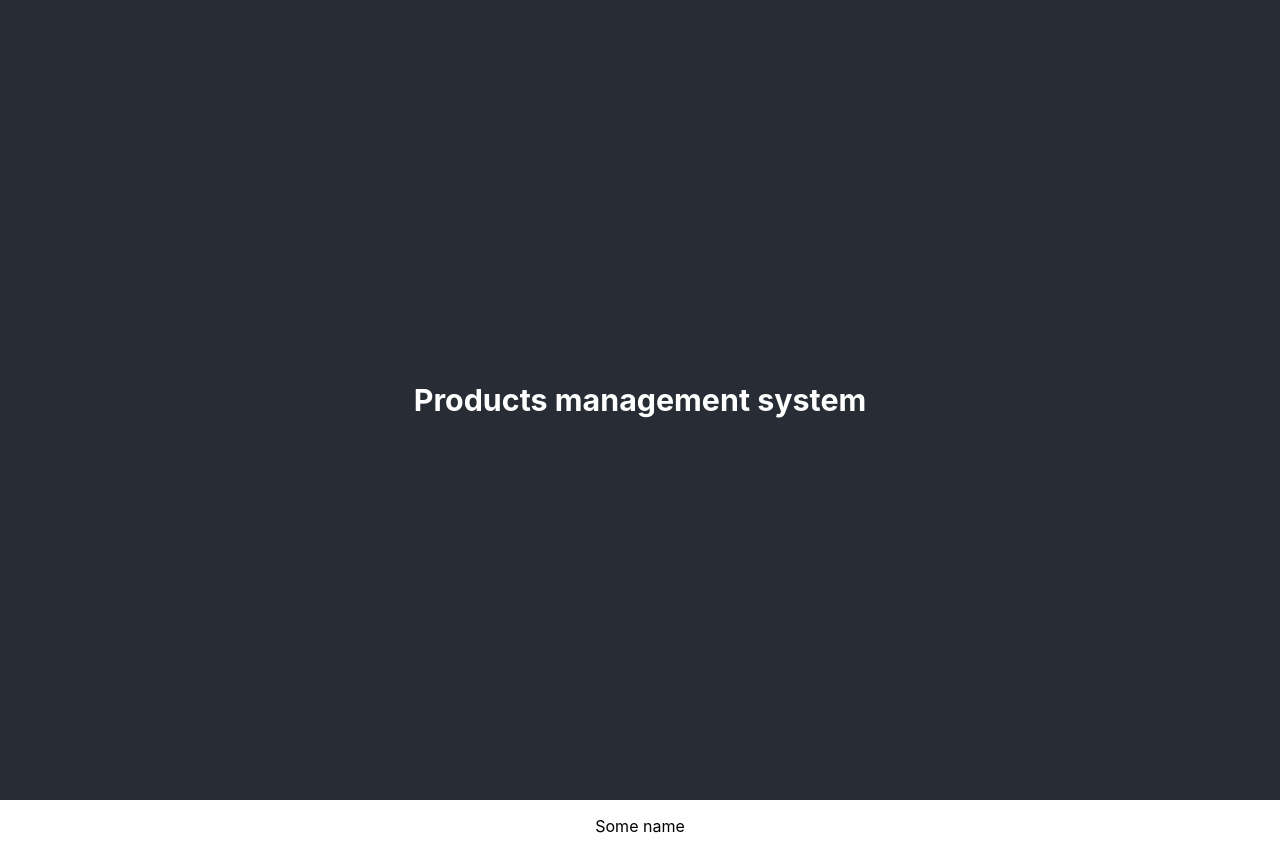
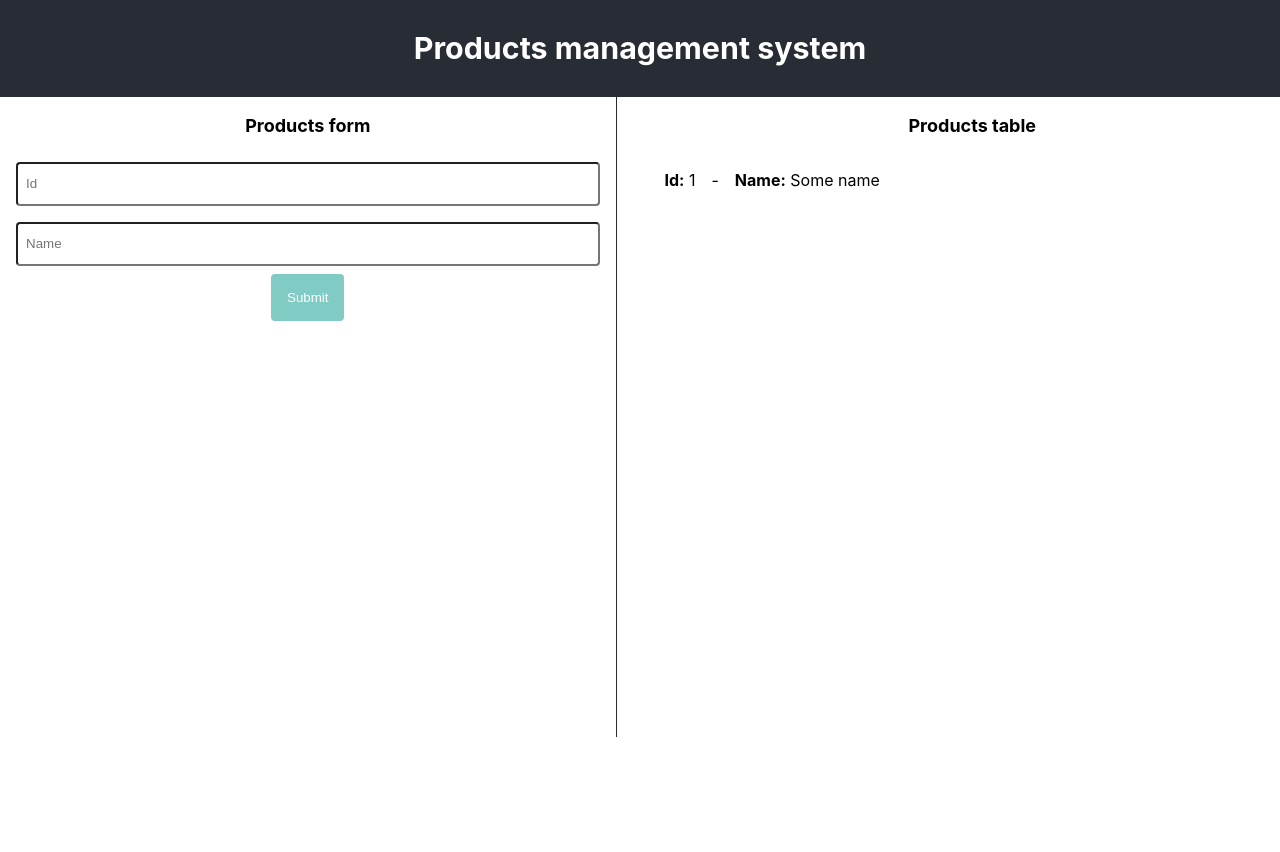
Before and after one commit to AndresAusecha/ProductsManagement, a React (Create React App) app: page / in a window 1280 px wide. After the commit the page ends 800 px from the top, so only its background shows below. Built offline with nearby package versions, Linux system fonts and the light colour scheme.

Commit message:
add styles and implement redux management correctly

```diff
--- a/src/App.css
+++ b/src/App.css
@@ -15,7 +15,6 @@
 
 .App-header {
   background-color: #282c34;
-  min-height: 100vh;
   display: flex;
   flex-direction: column;
   align-items: center;
@@ -24,15 +23,72 @@
   color: white;
 }
 
-.App-link {
-  color: #61dafb;
+.App-body {
+  display: flex;
+  min-height: 80vh;
+  height: 100%;
 }
 
-@keyframes App-logo-spin {
-  from {
-    transform: rotate(0deg);
-  }
-  to {
-    transform: rotate(360deg);
-  }
+.App-body-products-form {
+  flex: 1;
+  border-right: 1px solid #282c34;
 }
+
+.App-body-products-form-heading {
+  font-size: large;
+  font-weight: bold;
+}
+
+.App-body-products-form-fields {
+  display: flex;
+  flex-direction: column;
+  justify-content: center;
+}
+
+.App-body-products-form-fields input {
+  min-height: 1.5rem;
+  margin: 0.5rem 1rem;
+  padding: 0.5rem;
+  border-radius: 0.25rem;
+}
+
+.App-body-products-form-fields-submit-container {
+  display: flex;
+  justify-content: center;
+}
+
+.App-body-products-form-fields-submit-container button {
+  max-width: max-content;
+  padding: 1rem;
+  background-color: #00897B;
+  color: white;
+  border: none;
+  border-radius: 0.25rem;
+}
+
+.App-body-products-form-fields-submit-container button:disabled {
+  background-color: #80CBC4;
+}
+
+.App-body-products-form-fields-submit-container button:hover:not(:disabled) {
+  cursor: pointer;
+  background-color: #004D40;
+}
+
+.App-body-products-table {
+  flex: 1;
+  margin-left: 3rem;
+}
+
+.App-body-products-table-heading {
+  font-size: large;
+  font-weight: bold;
+}
+
+.App-body-products-table-row {
+  display: flex;
+}
+
+.App-body-products-table-row > p {
+  margin-right: 1rem;
+}
--- a/src/App.tsx
+++ b/src/App.tsx
@@ -1,20 +1,51 @@
-import React from 'react';
+import { useState } from 'react';
 import './App.css';
-import { useAppSelector } from './store/hooks';
-import { Product } from './store/productsSlice';
+import { useAppSelector, useAppDispatch } from './store/hooks';
+import { add, Product } from './store/productsSlice';
 
 function App() {
   const products = useAppSelector((state) => state.products.products);
-  console.log(products);
+  const [idValue, setIdValue] = useState(0);
+  const [nameValue, setNameValue] = useState('');
+  const dispatch = useAppDispatch();
+
+  const onClickHandler = () => {
+    const newProduct: Product = { id: idValue, name: nameValue };
+    dispatch(
+      add(newProduct)
+    );
+  }
+
   return (
     <div className="App">
-      <header className="App-header">
+      <div className="App-header">
         <h3>
           Products management system
         </h3>
-      </header>
-      <div>
-        {products.map((prod: Product) => <p>{prod.name}</p>)}
+      </div>
+      <div className="App-body">
+      <div className="App-body-products-form">
+        <p className="App-body-products-form-heading">Products form</p>
+        <div className="App-body-products-form-fields">
+          <input type="number" placeholder="Id" onChange={({ target: { value } }) => setIdValue(parseInt(value)) } />
+          <input type="text" placeholder="Name" onChange={({ target: { value } }) => setNameValue(value) } />
+          <div className="App-body-products-form-fields-submit-container">
+            <button className="submit" disabled={idValue === 0 || nameValue === ''} onClick={onClickHandler}>
+              Submit
+            </button>
+          </div>
+        </div>
+      </div>
+        <div className="App-body-products-table">
+          <p className="App-body-products-table-heading">Products table</p>
+          {products.map((prod: Product) => (
+            <div className="App-body-products-table-row">
+              <p><b>Id:</b> {prod.id}</p>
+              <p> - </p>
+              <p><b>Name:</b> {prod.name}</p>
+            </div>
+          ))}
+        </div>
       </div>
     </div>
   );
--- a/src/store/hooks.ts
+++ b/src/store/hooks.ts
@@ -2,5 +2,5 @@ import { TypedUseSelectorHook, useDispatch, useSelector } from 'react-redux'
 import { RootState, AppDispatch } from './store'
 
 // Use throughout your app instead of plain `useDispatch` and `useSelector`
-export const useAppDispatch = () => useDispatch<AppDispatch>()
+export const useAppDispatch = () => useDispatch<AppDispatch>();
 export const useAppSelector: TypedUseSelectorHook<RootState> = useSelector;
```
